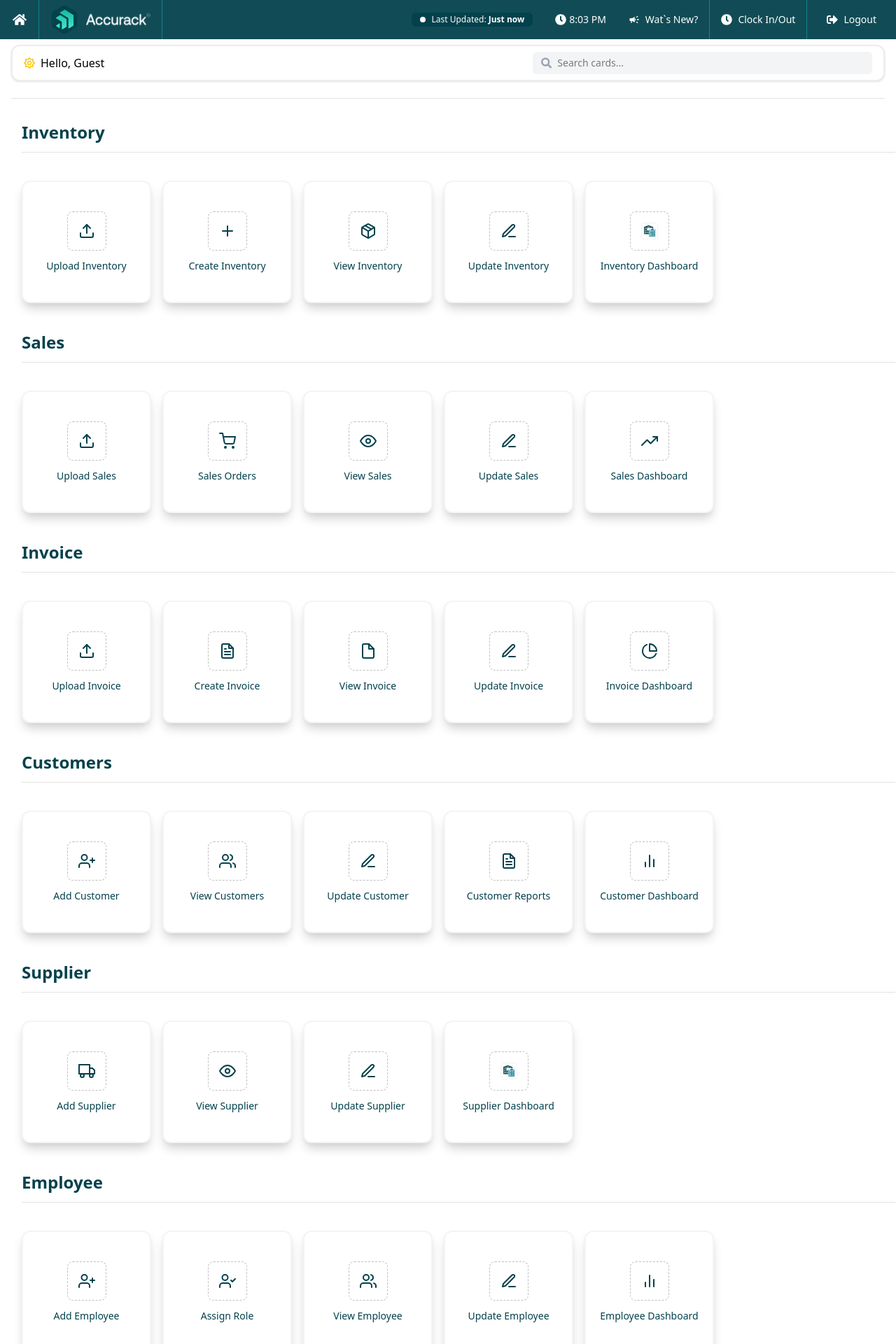
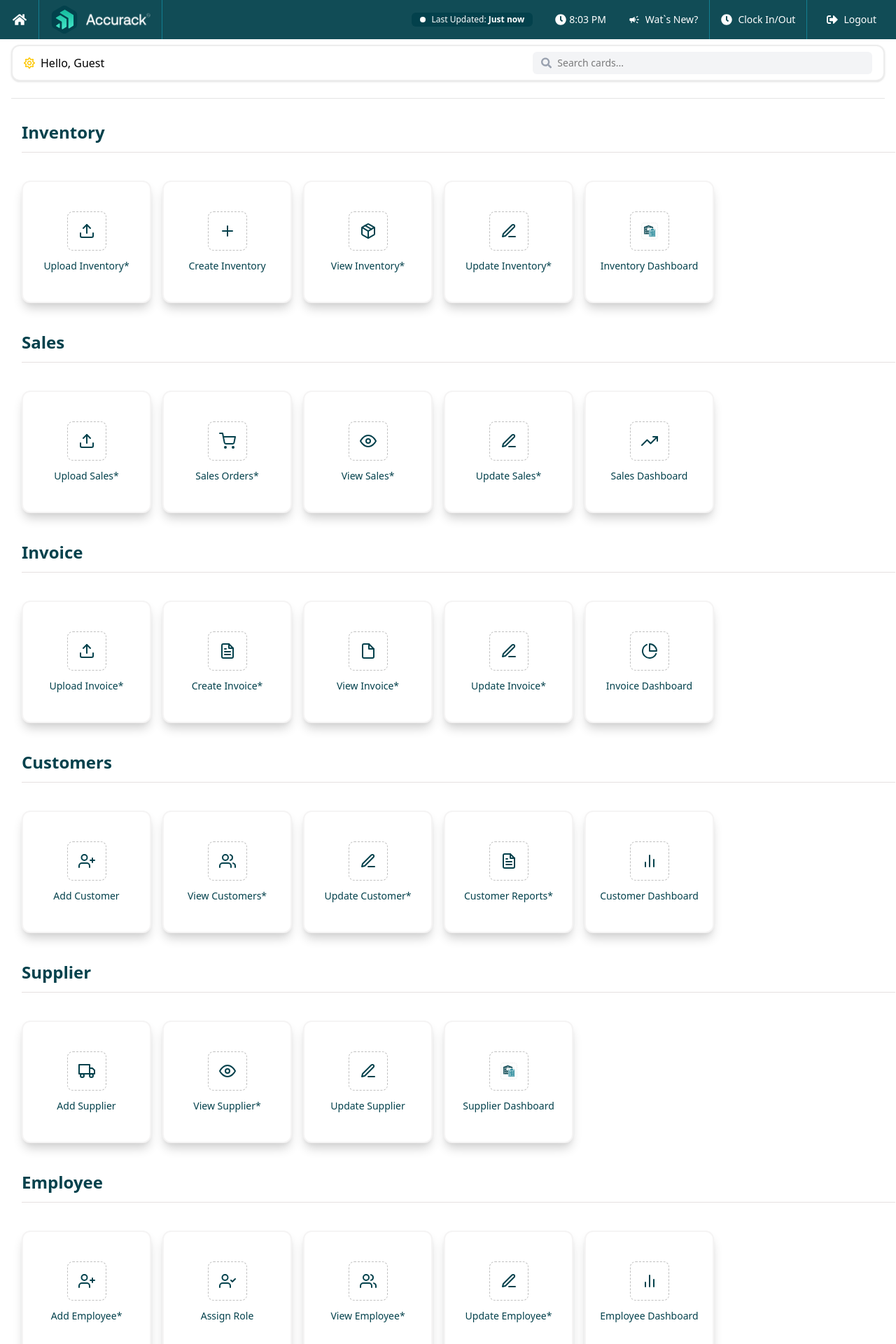
Before and after one commit to Innova-360/Accurack_Software_FrontEnd_, a React (Vite) app: page /store/1 in a window 1280 px wide. Shown: the top 1920 px of the page at 70% size. Built offline with nearby package versions, Linux system fonts and the light colour scheme; no server answers; sample sign-in values are in the browser's storage.

Commit message:
feat: Update navigation routes and card titles for inventory, sales, invoice, customer, supplier, employee, and tax management sections

```diff
--- a/src/components/reusablecomponents/CardSection.tsx
+++ b/src/components/reusablecomponents/CardSection.tsx
@@ -52,19 +52,92 @@ const CardSection: React.FC<CardSectionProps> = ({ sectionTitle, cards }) => {
           <div
             key={idx}
             onClick={() => {
-              if (card.title === "Add Supplier") {
+              // Inventory routes
+              if (card.title === "Create Inventory") {
+                navigate(`/store/${activeStoreId}/inventory/create`);
+              } else if (card.title === "Inventory Dashboard") {
+                navigate(`/store/${activeStoreId}/inventory`);
+              } else if (card.title === "View Inventory*") {
+                navigate(`/store/${activeStoreId}/inventory`);
+              } else if (card.title === "Update Inventory*") {
+                navigate(`/store/${activeStoreId}/inventory`);
+              } else if (card.title === "Upload Inventory*") {
+                navigate(`/store/${activeStoreId}/inventory`);
+              }
+              // Supplier routes
+              else if (card.title === "Add Supplier") {
                 navigate(`/store/${activeStoreId}/supplier/add`);
-              } else if (card.title === "View Supplier") {
+              } else if (card.title === "View Supplier*") {
                 navigate(`/store/${activeStoreId}/supplier`);
               } else if (card.title === "Update Supplier") {
                 navigate(`/store/${activeStoreId}/supplier/update`);
               } else if (card.title === "Supplier Dashboard") {
                 navigate(`/store/${activeStoreId}/supplier`);
-              } else if (card.title === "Suppliers") {
+              } else if (card.title === "Suppliers*") {
                 navigate(`/store/${activeStoreId}/supplier`);
               } else if (card.title === "Customers") {
                 navigate(`/store/${activeStoreId}/customer`);
-              } else if (card.title === "View\nExpenses") {
+              }
+              // Sales routes
+              else if (card.title === "Upload Sales*") {
+                navigate(`/store/${activeStoreId}/sales`);
+              } else if (card.title === "Sales Orders*") {
+                navigate(`/store/${activeStoreId}/sales`);
+              } else if (card.title === "View Sales*") {
+                navigate(`/store/${activeStoreId}/sales`);
+              } else if (card.title === "Update Sales*") {
+                navigate(`/store/${activeStoreId}/sales`);
+              } else if (card.title === "Sales Dashboard") {
+                navigate(`/store/${activeStoreId}/sales`);
+              }
+              // Invoice routes
+              else if (card.title === "Upload Invoice*") {
+                navigate(`/store/${activeStoreId}/sales/create-invoice`);
+              } else if (card.title === "Create Invoice*") {
+                navigate(`/store/${activeStoreId}/sales/create-invoice`);
+              } else if (card.title === "View Invoice*") {
+                navigate(`/store/${activeStoreId}/sales`);
+              } else if (card.title === "Update Invoice*") {
+                navigate(`/store/${activeStoreId}/sales`);
+              } else if (card.title === "Invoice Dashboard") {
+                navigate(`/store/${activeStoreId}/sales`);
+              }
+              // Customer routes
+              else if (card.title === "Add Customer") {
+                navigate(`/store/${activeStoreId}/customer/create`);
+              } else if (card.title === "View Customers*") {
+                navigate(`/store/${activeStoreId}/customer`);
+              } else if (card.title === "Update Customer*") {
+                navigate(`/store/${activeStoreId}/customer`);
+              } else if (card.title === "Customer Reports*") {
+                navigate(`/store/${activeStoreId}/customer`);
+              } else if (card.title === "Customer Dashboard") {
+                navigate(`/store/${activeStoreId}/customer`);
+              }
+              // Employee routes
+              else if (card.title === "Add Employee*") {
+                navigate(`/store/${activeStoreId}/employee`);
+              } else if (card.title === "Assign Role") {
+                navigate(`/store/${activeStoreId}/permissions`);
+              } else if (card.title === "View Employee*") {
+                navigate(`/store/${activeStoreId}/employee`);
+              } else if (card.title === "Update Employee*") {
+                navigate(`/store/${activeStoreId}/employee`);
+              } else if (card.title === "Employee Dashboard") {
+                navigate(`/store/${activeStoreId}/employee`);
+              }
+              // Tax Management routes
+              else if (card.title === "Add Tax") {
+                navigate(`/store/${activeStoreId}/tax/add`);
+              } else if (card.title === "View Tax*") {
+                navigate(`/store/${activeStoreId}/tax`);
+              } else if (card.title === "Update Tax*") {
+                navigate(`/store/${activeStoreId}/tax`);
+              } else if (card.title === "Tax Dashboard") {
+                navigate(`/store/${activeStoreId}/tax`);
+              }
+              // Legacy routes (keeping for backward compatibility)
+              else if (card.title === "View\nExpenses") {
                 navigate(
                   activeStoreId
                     ? `/store/${activeStoreId}/expenses`
--- a/src/utils/cardUtils.ts
+++ b/src/utils/cardUtils.ts
@@ -46,30 +46,30 @@ export const getAllCards = (): CardSection[] => {
     {
       sectionTitle: "Inventory",
       cards: [
-        { title: "Upload Inventory", iconComponent: "FiUpload" },
+        { title: "Upload Inventory*", iconComponent: "FiUpload" },
         { title: "Create Inventory", iconComponent: "FiPlus" },
-        { title: "View Inventory", iconComponent: "FiPackage" },
-        { title: "Update Inventory", iconComponent: "FiEdit3" },
+        { title: "View Inventory*", iconComponent: "FiPackage" },
+        { title: "Update Inventory*", iconComponent: "FiEdit3" },
         { title: "Inventory Dashboard", iconComponent: "FiBarChart3" },
       ],
     },
      {
       sectionTitle: "Sales",
       cards: [
-        { title: "Upload Sales", iconComponent: "FiUpload" },
-        { title: "Sales Orders", iconComponent: "FiShoppingCart" },
-        { title: "View Sales", iconComponent: "FiEye" },
-        { title: "Update Sales", iconComponent: "FiEdit3" },
+        { title: "Upload Sales*", iconComponent: "FiUpload" },
+        { title: "Sales Orders*", iconComponent: "FiShoppingCart" },
+        { title: "View Sales*", iconComponent: "FiEye" },
+        { title: "Update Sales*", iconComponent: "FiEdit3" },
         { title: "Sales Dashboard", iconComponent: "FiTrendingUp" },
       ],
     },
      {
       sectionTitle: "Invoice",
       cards: [
-        { title: "Upload Invoice", iconComponent: "FiUpload" },
-        { title: "Create Invoice", iconComponent: "FiFileText" },
-        { title: "View Invoice", iconComponent: "FiFile" },
-        { title: "Update Invoice", iconComponent: "FiEdit3" },
+        { title: "Upload Invoice*", iconComponent: "FiUpload" },
+        { title: "Create Invoice*", iconComponent: "FiFileText" },
+        { title: "View Invoice*", iconComponent: "FiFile" },
+        { title: "Update Invoice*", iconComponent: "FiEdit3" },
         { title: "Invoice Dashboard", iconComponent: "FiPieChart" },
       ],
     },
@@ -77,9 +77,9 @@ export const getAllCards = (): CardSection[] => {
       sectionTitle: "Customers",
       cards: [
         { title: "Add Customer", iconComponent: "FiUserPlus" },
-        { title: "View Customers", iconComponent: "FiUsers" },
-        { title: "Update Customer", iconComponent: "FiEdit3" },
-        { title: "Customer Reports", iconComponent: "FiFileText" },
+        { title: "View Customers*", iconComponent: "FiUsers" },
+        { title: "Update Customer*", iconComponent: "FiEdit3" },
+        { title: "Customer Reports*", iconComponent: "FiFileText" },
         { title: "Customer Dashboard", iconComponent: "FiBarChart2" },
       ],
     },
@@ -87,7 +87,7 @@ export const getAllCards = (): CardSection[] => {
       sectionTitle: "Supplier",
       cards: [
         { title: "Add Supplier", iconComponent: "FiTruck" },
-        { title: "View Supplier", iconComponent: "FiEye" },
+        { title: "View Supplier*", iconComponent: "FiEye" },
         { title: "Update Supplier", iconComponent: "FiEdit3" },
         { title: "Supplier Dashboard", iconComponent: "FiBarChart3" },
       ],
@@ -95,10 +95,10 @@ export const getAllCards = (): CardSection[] => {
      {
       sectionTitle: "Employee",
       cards: [
-        { title: "Add Employee", iconComponent: "FiUserPlus" },
+        { title: "Add Employee*", iconComponent: "FiUserPlus" },
         { title: "Assign Role", iconComponent: "FiUserCheck" },
-        { title: "View Employee", iconComponent: "FiUsers" },
-        { title: "Update Employee", iconComponent: "FiEdit3" },
+        { title: "View Employee*", iconComponent: "FiUsers" },
+        { title: "Update Employee*", iconComponent: "FiEdit3" },
         { title: "Employee Dashboard", iconComponent: "FiBarChart2" },
       ],
     },
@@ -106,8 +106,8 @@ export const getAllCards = (): CardSection[] => {
       sectionTitle: "Tax Management",
       cards: [
         { title: "Add Tax", iconComponent: "FiPercent" },
-        { title: "View Tax", iconComponent: "FiEye" },
-        { title: "Update Tax", iconComponent: "FiEdit3" },
+        { title: "View Tax*", iconComponent: "FiEye" },
+        { title: "Update Tax*", iconComponent: "FiEdit3" },
         { title: "Tax Dashboard", iconComponent: "FiPieChart" },
       ],
     },
```
